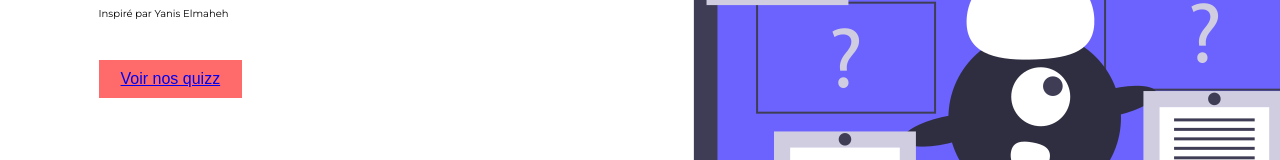
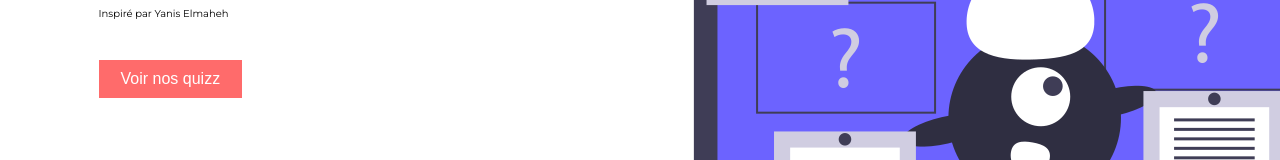
Before and after one commit to antoinePUECH/Projet-React.js, a React (Create React App) app: page / in a window 1280 px wide. Shown: the part 449-609 px from the top of the page. Built offline with nearby package versions, Linux system fonts and the light colour scheme.

Commit message:
[Fix] css CTA landing

```diff
--- a/src/sass/components/_content1.scss
+++ b/src/sass/components/_content1.scss
@@ -34,9 +34,18 @@
             background-color: $orange;
             color: $white;
             border: transparent;
+            text-decoration: none;
+
+            a{
+                color : $white;
+                text-decoration: none;
+            }
 
             &:hover{
                 background-color: $dark;
+                text-decoration: none;
+                color : $white;
+                transition: all 0.3s ease-in-out;
             }
 
         }
```
Also changed, not shown: 1 other file (tests, documents, lock files or other folders).
